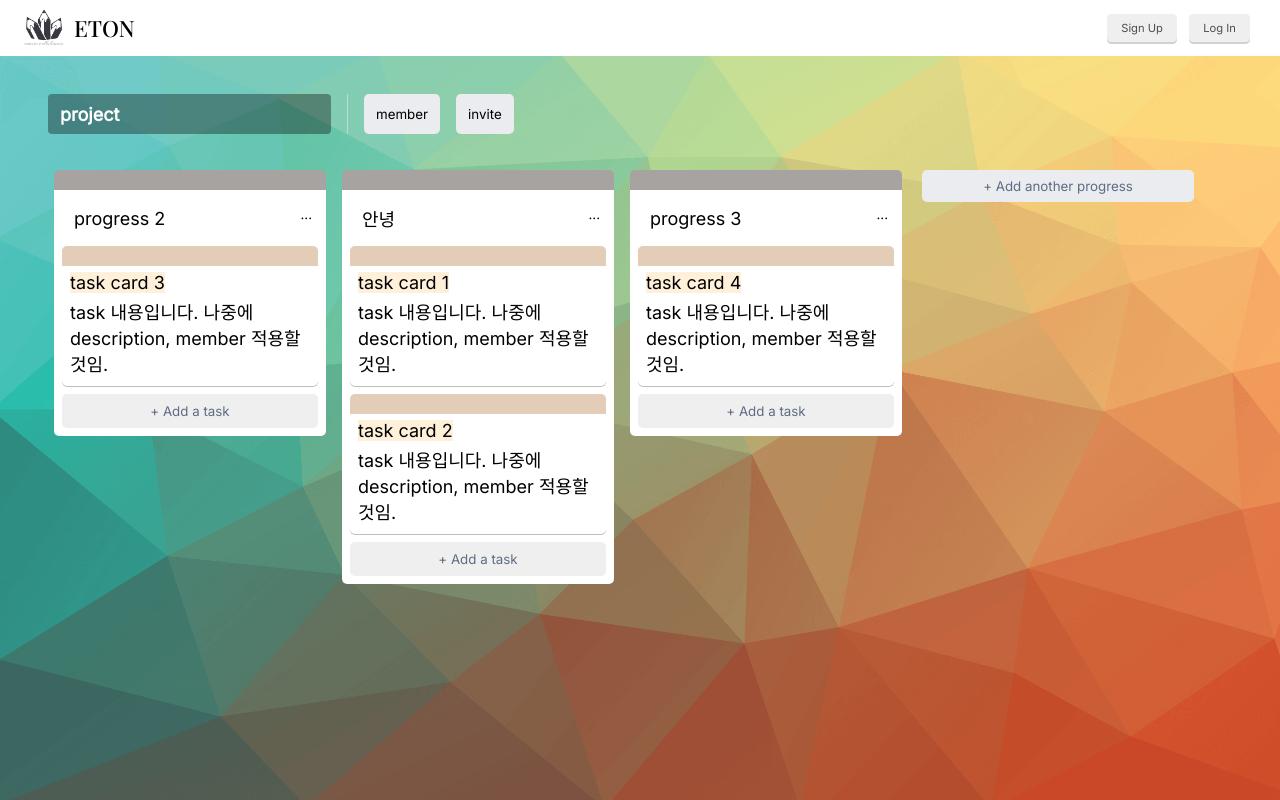
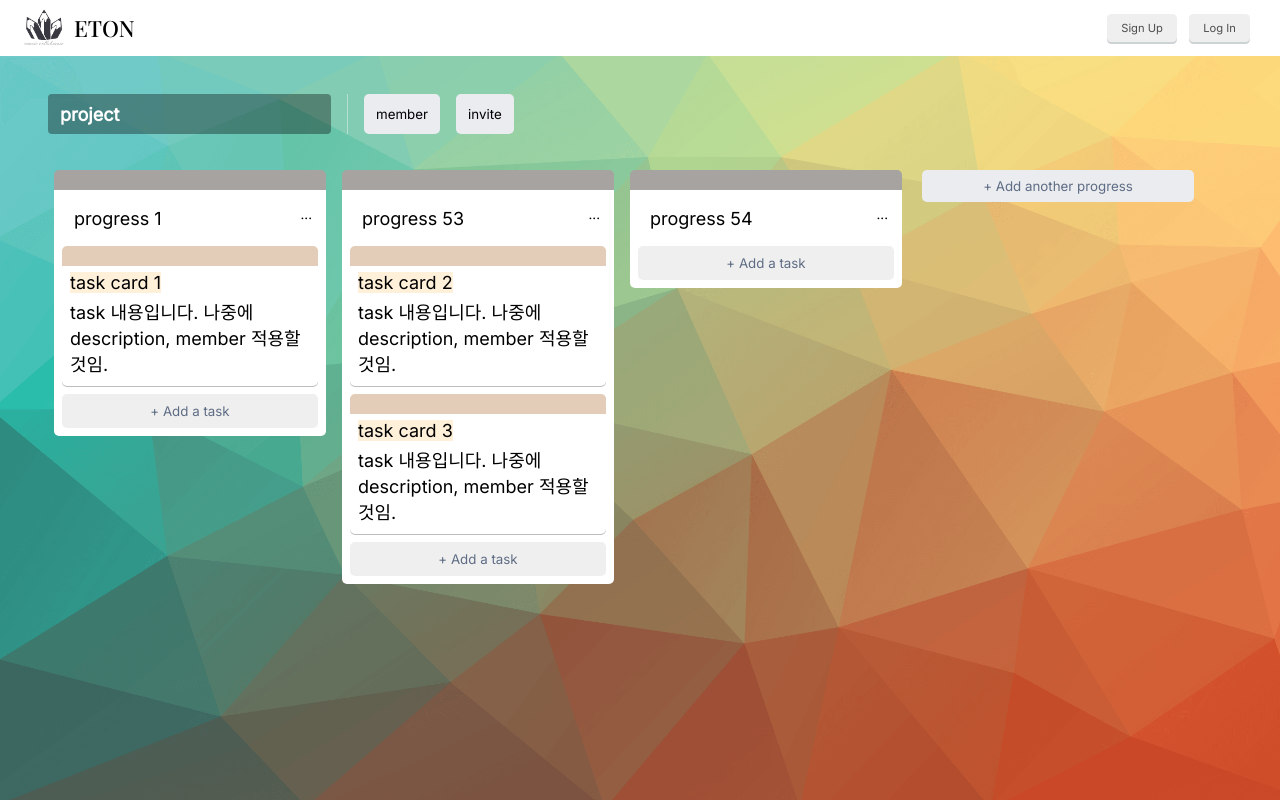
Before and after one commit to ddubbu/ETON-client, a React (Create React App) app: page /intro in a window 1280 px wide. Built offline with nearby package versions, Linux system fonts and the light colour scheme.

Commit message:
Complete PATCH priority (prg, task ~)

```diff
--- a/src/helper/axiosRequest.js
+++ b/src/helper/axiosRequest.js
@@ -25,6 +25,8 @@ export default async function(subURL='', accessToken, method, queryString, paylo
     return res.data;
   })
   .catch(e=>{
+    //!403 status code 이면 만료되었다고 다시 로그인창으로 이동
+    console.log("403 status code 이면 만료되었다고 다시 로그인창으로 이동")
     console.log("ERROR", e)
   })
 
--- a/src/helper/eventHandler.js
+++ b/src/helper/eventHandler.js
@@ -190,7 +190,7 @@ export default {
     const { state: progresses, setState: setProgresses } = store.progresses;
     const { board_id: b, progress_id: p, task_id: t } = store.event.state;
     const accessToken = store.accessToken;
-    console.log("e", e.target)
+
     if(target === 'board') {
       await setBoard({ ... board, title: e.target.value });
     }
@@ -235,18 +235,31 @@ export default {
 
   // TODO : board, progress 순서 수정
   /* (시작) drag-drop */
-   changePrgPriority: async function changePrgPriority (store, newPrgPriority, ids){ // string type 기대
+  changePrgPriority: async function changePrgPriority (store, newPrgPriority, ids){ // string type 기대
     //! Board 입장에서 Progress 순서 저장
     // 새로운 순서 인자로 넘김.
     const { state: board, setState: setBoard } = store.board;
     const { state: progresses, setState: setProgresses } = store.progresses;
     const { state: tasks, setState: setTasks } = store.tasks;
-    const progress = progresses[ids.progress_id]
+    const { board_id: b, progress_id: p, task_id: t } = store.event.state;
+    const accessToken = store.accessToken;
 
     await setBoard({
       ...board,
       prg_priority : newPrgPriority
     })
+
+    //TODO axios
+    const response = await axiosRequest('/progress/order', accessToken, 'put',
+      { } ,
+      {
+        board_id: b,
+        progress_id: p,
+        prg_priority: newPrgPriority
+      }
+    );
+
+    console.log("PUT Prg Priority 수정", response)
   },
 
   changeTaskPriority : async function changeTaskPriority (store, ids,{  source, target }){
@@ -256,6 +269,8 @@ export default {
     const { state: board, setState: setBoard } = store.board;
     const { state: progresses, setState: setProgresses } = store.progresses;
     const { state: tasks, setState: setTasks } = store.tasks;
+    const { board_id: b, progress_id: p, task_id: t } = store.event.state;
+    const accessToken = store.accessToken;
     const progress = progresses[ids.progress_id]
 
     //같은 progress & 다른 taskDropZone
@@ -270,6 +285,7 @@ export default {
         // 예전 task는 지우기
         // else continue;
       }
+
       // 같은 progress 니깐 한곳만 update 하면 됨.
       await setProgresses({
         ...progresses,
@@ -278,6 +294,22 @@ export default {
           task_priority : new_task_priority.join(',')
         },
       })
+
+      //TODO axios
+      const response = await axiosRequest('/task/vertical', accessToken, 'patch',
+        { } ,
+        {
+          board_id: b,
+          progress_id: source.prgId,
+          task_id: source.taskId,
+          task_priority: new_task_priority.join(',')
+        }
+      );
+
+      console.log(b,source.prgId,source.taskId);
+      console.log('task_priority', new_task_priority.join(','))
+
+      console.log("PATCH (vertical) task 순서 수정", response)
     }
 
     // 다른 progress
@@ -308,6 +340,30 @@ export default {
           task_priority : target_new_task_priority.join(',')
         }
       })
+
+      //TODO axios
+      const response = await axiosRequest('/task/horizontal', accessToken, 'patch',
+        { } ,
+        {
+          board_id: b,
+          progress_id: source.prgId,
+          task_id: source.taskId,
+          source: {
+            progress_id: source.prgId,
+            task_priority: source_new_task_priority.join(',')
+          },
+          target: {
+            progress_id: target.prgId,
+            task_priority: target_new_task_priority.join(',')
+          }
+        }
+      );
+
+      console.log("source", source);
+      console.log("target", target)
+
+      // console.log("PATCH (horizontal) task 순서 수정", response)
+
     }
 
   },
--- a/src/pages/Board.js
+++ b/src/pages/Board.js
@@ -20,25 +20,25 @@ export default function Board( { accessToken }){
     id : 1, // 숫자, 문자열 혼동 조심
     title : 'project',
     admin_userId : 1,
-    prg_priority : '2,1,3' // (progress_id 순서) 관계는 부모가 갖고 있음 board - prg 관계는 board가 관여
+    prg_priority : '1,53,54' // (progress_id 순서) 관계는 부모가 갖고 있음 board - prg 관계는 board가 관여
   })
 
   const [ progresses, setProgresses ] = useState({
     // 객체 형태로 주어야할 것 같음. >> 원활한 state update를 위해서
     1 : { // key = progress_id
       id : 1, // <ProgressList /> name 세팅을 위해서
-      title : '안녕',
-      task_priority : '1,2'
+      title : 'progress 1',
+      task_priority : '1'
     },
-    2 : {
-      id : 2,
-      title : 'progress 2',
-      task_priority : '3', //'3,4'
+    53 : {
+      id : 53,
+      title : 'progress 53',
+      task_priority : '2,3', //'3,4'
     },
-    3 : {
-      id : 3,
-      title : 'progress 3',
-      task_priority : '4', //'3,4'
+    54 : {
+      id : 54,
+      title : 'progress 54',
+      task_priority : '', //'3,4'
     },
   })
 
```
